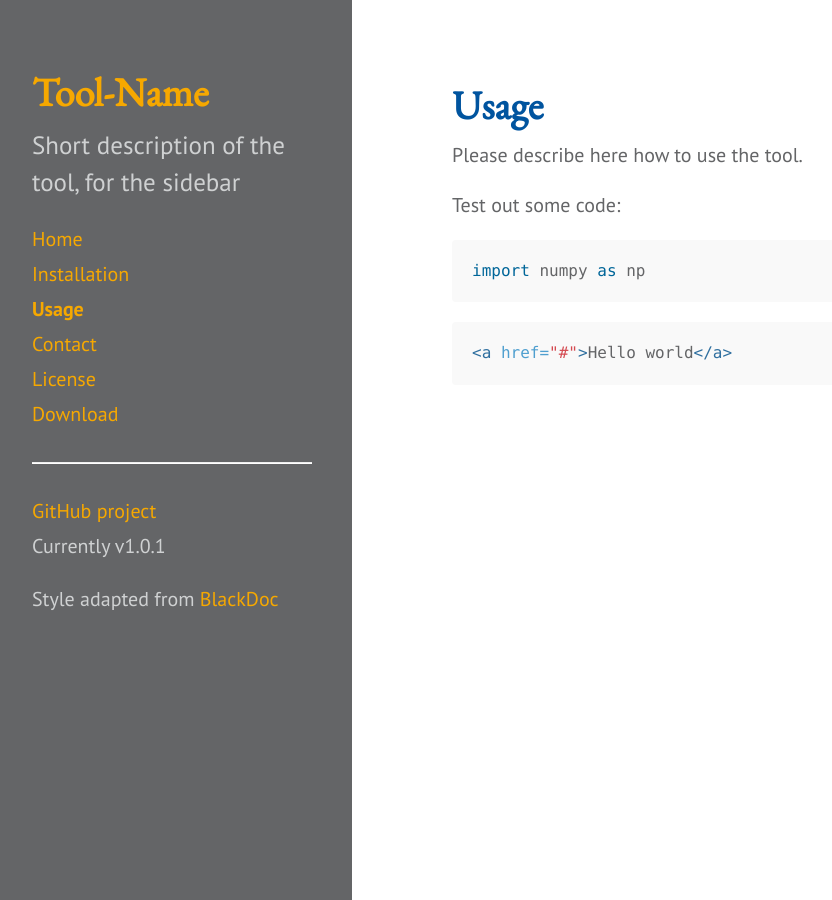
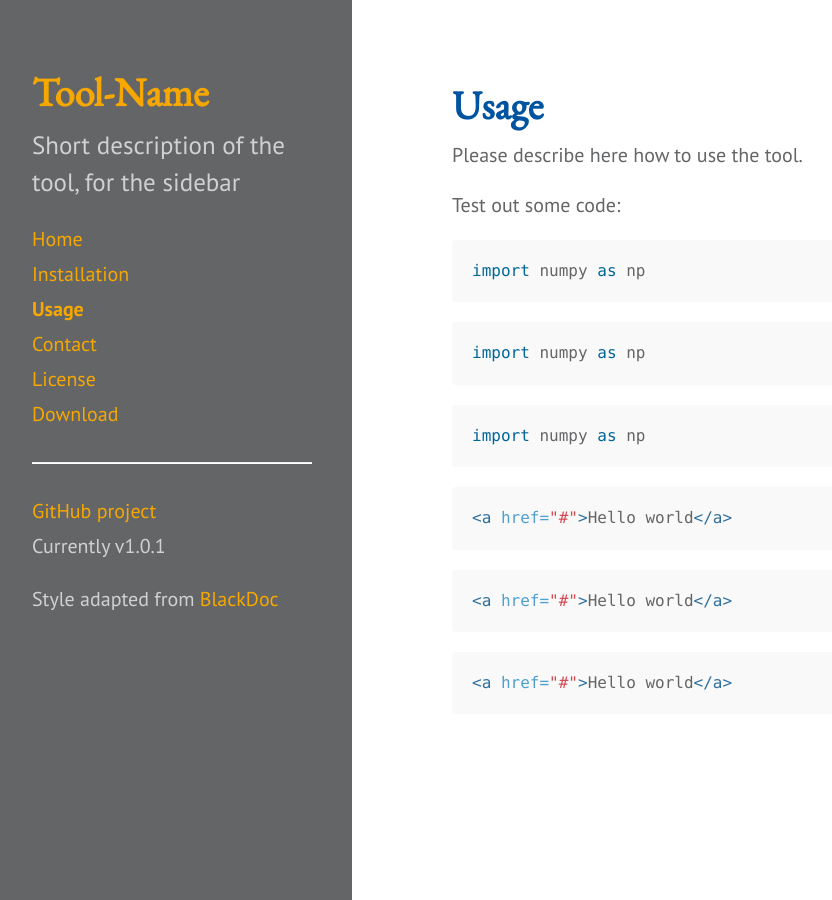
Before and after one commit to saezlab/dorothea, a Jekyll site: the page built from 2_usage.md, in a window 1280 px wide. Shown: the whole page, without its empty margins (8-840 px from the left). Built offline with Jekyll 4.4.1, drawn with Linux system fonts in a browser that asks for light colours.

Commit message:
Update 2_usage.md

````diff
--- a/2_usage.md
+++ b/2_usage.md
@@ -10,6 +10,25 @@ Test out some code:
 ```python
 import numpy as np
 ```
+
+~~~ python
+import numpy as np
+~~~
+
+~~~
+import numpy as np
+~~~
+{: .language-python}
+
 ``` html
 <a href="#">Hello world</a>
 ```
+
+~~~ html
+<a href="#">Hello world</a>
+~~~
+
+~~~
+<a href="#">Hello world</a>
+~~~
+{: .language-html}
````
